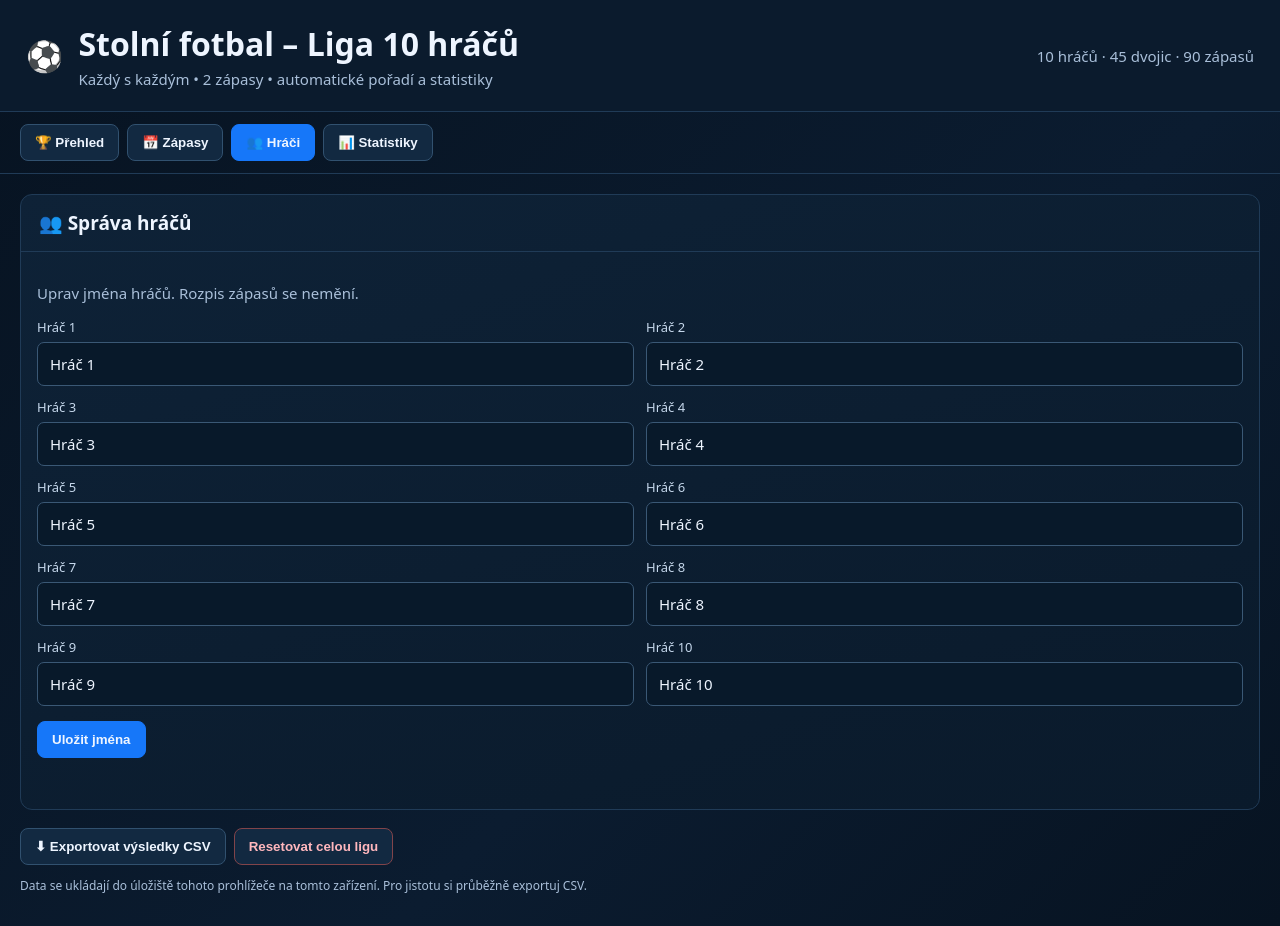
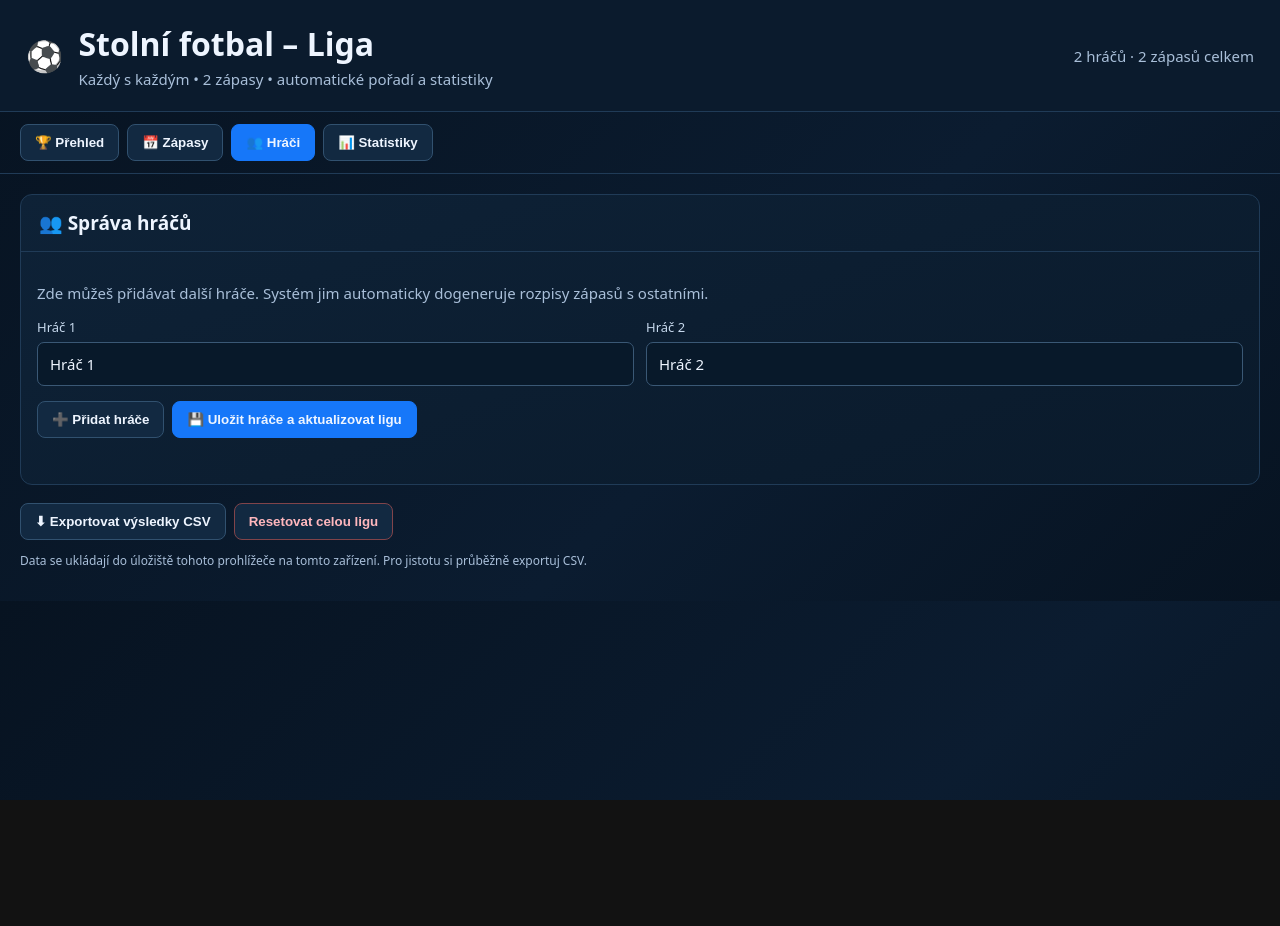
Before and after one commit to JakubKotasek/stolni-fotbal, a plain HTML site: page index.html in a window 1280 px wide. Both pictures are taken after a click on the button "👥 Hráči". After the commit the page ends 800 px from the top, so only its background shows below. Drawn offline with Linux system fonts and the light colour scheme.

Commit message:
Update index.html

```diff
--- a/index.html
+++ b/index.html
@@ -2,7 +2,7 @@
 <html lang="cs">
 <head>
 <meta charset="utf-8"><meta name="viewport" content="width=device-width,initial-scale=1">
-<title>Stolní fotbal – Liga 10 hráčů</title>
+<title>Stolní fotbal – Liga</title>
 <style>
 :root{color-scheme:dark;--bg:#081525;--panel:#0d2034;--line:#203b57;--text:#eef5ff;--muted:#a9bfd9;--blue:#1677f9;--green:#25c45a;--yellow:#f5c928}
 *{box-sizing:border-box}body{margin:0;background:linear-gradient(135deg,#071321,#0b1c30 60%,#071321);font:15px system-ui,-apple-system,Segoe UI,sans-serif;color:var(--text)}
@@ -20,7 +20,7 @@ label{display:block;color:#c6d8ec;font-size:13px;margin-bottom:6px}input,select{
 </style>
 </head>
 <body>
-<header><div class="logo">⚽</div><div><h1>Stolní fotbal – Liga 10 hráčů</h1><p>Každý s každým • 2 zápasy • automatické pořadí a statistiky</p></div><div class="meta">10 hráčů · 45 dvojic · 90 zápasů</div></header>
+<header><div class="logo">⚽</div><div><h1>Stolní fotbal – Liga</h1><p>Každý s každým • 2 zápasy • automatické pořadí a statistiky</p></div><div class="meta" id="headerMeta"></div></header>
 <nav>
 <button class="active" data-tab="overview">🏆 Přehled</button><button data-tab="matches">📅 Zápasy</button><button data-tab="players">👥 Hráči</button><button data-tab="stats">📊 Statistiky</button>
 </nav>
@@ -42,34 +42,33 @@ label{display:block;color:#c6d8ec;font-size:13px;margin-bottom:6px}input,select{
 </div></div></div>
 </section>
 <section id="matches" class="hidden"><div class="panel"><h2>📅 Rozpis zápasů</h2><div class="content"><div class="filters"><select id="matchFilter"><option value="all">Všechny zápasy</option><option value="pending">Neodehrané</option><option value="played">Odehrané</option></select><input id="searchMatch" placeholder="Hledat hráče…"></div><div class="scroll"><table id="matchesTable"></table></div></div></div></section>
-<section id="players" class="hidden"><div class="panel"><h2>👥 Správa hráčů</h2><div class="content"><p class="muted">Uprav jména hráčů. Rozpis zápasů se nemění.</p><div id="playerInputs" class="formgrid"></div><p><button class="btn primary" id="saveNames">Uložit jména</button></p><div id="playersMsg" class="status"></div></div></div></section>
+<section id="players" class="hidden"><div class="panel"><h2>👥 Správa hráčů</h2><div class="content"><p class="muted">Zde můžeš přidávat další hráče. Systém jim automaticky dogeneruje rozpisy zápasů s ostatními.</p><div id="playerInputs" class="formgrid"></div><div class="actions" style="margin-top:15px;"><button class="btn" id="addPlayer">➕ Přidat hráče</button><button class="btn primary" id="saveNames">💾 Uložit hráče a aktualizovat ligu</button></div><div id="playersMsg" class="status" style="margin-top:10px;"></div></div></div></section>
 <section id="stats" class="hidden"><div class="panel"><h2>📊 Podrobné statistiky hráčů</h2><div class="content"><div class="scroll"><table id="statsTable"></table></div></div></div></section>
 <div class="actions"><button class="btn" id="exportCsv">⬇ Exportovat výsledky CSV</button><button class="btn danger" id="resetAll">Resetovat celou ligu</button></div>
 <p class="small">Data se ukládají do úložiště tohoto prohlížeče na tomto zařízení. Pro jistotu si průběžně exportuj CSV.</p>
 </main>
 <script>
-const KEY='foosballLeague10_v1';
-const defaults=Array.from({length:10},(_,i)=>`Hráč ${i+1}`);
+const KEY='foosballLeagueDyn_v1';
 let state;
-function fixtures(){let a=[];for(let i=0;i<10;i++)for(let j=i+1;j<10;j++){a.push({id:a.length,a:i,b:j,round:1,ga:null,gb:null});a.push({id:a.length,a:i,b:j,round:2,ga:null,gb:null})}return a}
-function fresh(){return {names:[...defaults],matches:fixtures()}}
-function load(){try{let s=JSON.parse(localStorage.getItem(KEY));if(s&&s.names?.length===10&&s.matches?.length===90)return s}catch(e){}return fresh()}
+function fresh(){return {names:["Hráč 1","Hráč 2"],matches:[]}}
+function updateFixtures(){let m=state.matches||[];for(let i=0;i<state.names.length;i++){for(let j=i+1;j<state.names.length;j++){let pair=m.filter(x=>(x.a===i&&x.b===j)||(x.a===j&&x.b===i));while(pair.length<2){let newId=m.length>0?Math.max(...m.map(x=>x.id))+1:0;let nm={id:newId,a:i,b:j,round:pair.length+1,ga:null,gb:null};m.push(nm);pair.push(nm)}}}state.matches=m}
+function load(){try{let s=JSON.parse(localStorage.getItem(KEY));if(s&&s.names){state=s;updateFixtures();return s}}catch(e){}let s=fresh();state=s;updateFixtures();return s}
 state=load();
 function persist(){localStorage.setItem(KEY,JSON.stringify(state))}
 function esc(s){return String(s).replace(/[&<>"']/g,c=>({'&':'&amp;','<':'&lt;','>':'&gt;','"':'&quot;',"'":'&#39;'}[c]))}
 function played(m){return Number.isInteger(m.ga)&&Number.isInteger(m.gb)}
 function loserPoints(g){return g<=4?0:g<=7?1:g<=9?2:0}
-function stats(){return state.names.map((name,i)=>({i,name,played:0,w:0,l:0,d:0,for:0,against:0,points:0})).map(p=>{for(const m of state.matches){if(!played(m)||!(m.a===p.i||m.b===p.i))continue;p.played++;let own=m.a===p.i?m.ga:m.gb,opp=m.a===p.i?m.gb:m.ga;p.for+=own;p.against+=opp;if(own>opp){p.w++;p.points+=3;p.points+=0}else if(own<opp){p.l++;p.points+=loserPoints(own)}else{p.d++}}p.diff=p.for-p.against;return p})}
+function stats(){return state.names.map((name,i)=>({i,name,played:0,w:0,l:0,for:0,against:0,points:0})).map(p=>{for(const m of state.matches){if(!played(m)||!(m.a===p.i||m.b===p.i))continue;p.played++;let own=m.a===p.i?m.ga:m.gb,opp=m.a===p.i?m.gb:m.ga;p.for+=own;p.against+=opp;if(own>opp){p.w++;p.points+=3}else if(own<opp){p.l++;p.points+=loserPoints(own)}}p.diff=p.for-p.against;return p})}
 function sorted(){return stats().sort((a,b)=>b.points-a.points||b.diff-a.diff||b.for-a.for||a.name.localeCompare(b.name,'cs'))}
 function matchLabel(m){return `${state.names[m.a]} – ${state.names[m.b]} (zápas ${m.round} z dvojice)`}
 function rank(i){return `<span class="rank ${i===0?'r1':i===1?'r2':i===2?'r3':''}">${i+1}</span>`}
-function renderSummary(){let ms=state.matches.filter(played).length,ss=sorted();document.querySelector('#summary').innerHTML=[['Odehrané zápasy',`${ms}/90`],['Zbývá zápasů',90-ms],['Vede liga',ss[0]?.name||'—'],['Nejvíce gólů',Math.max(0,...ss.map(x=>x.for))]].map(x=>`<div class="stat"><small>${x[0]}</small><b>${esc(x[1])}</b></div>`).join('')}
-function renderStandings(){let s=sorted();document.querySelector('#standings').innerHTML=`<thead><tr><th>#</th><th>Hráč</th><th>Záp.</th><th>Výhry</th><th>Prohry</th><th>Celkem gólů</th><th>Gol rozdíl</th><th>Body</th></tr></thead><tbody>${s.map((p,i)=>`<tr><td>${rank(i)}</td><td>${esc(p.name)}</td><td>${p.played}</td><td>${p.w}</td><td>${p.l}</td><td>${p.for}</td><td>${p.diff>0?'+':''}${p.diff}</td><td><b>${p.points}</b></td></tr>`).join('')}</tbody>`}
-function renderStats(){let s=sorted();document.querySelector('#statsTable').innerHTML=`<thead><tr><th>#</th><th>Hráč</th><th>Zápasy</th><th>Výhry</th><th>Prohry</th><th>Celkem gólů</th><th>Obdrženo gólů</th><th>Rozdíl</th><th>Body</th></tr></thead><tbody>${s.map((p,i)=>`<tr><td>${rank(i)}</td><td>${esc(p.name)}</td><td>${p.played}</td><td>${p.w}</td><td>${p.l}</td><td>${p.for}</td><td>${p.against}</td><td>${p.diff>0?'+':''}${p.diff}</td><td><b>${p.points}</b></td></tr>`).join('')}</tbody>`}
+function renderSummary(){let ms=state.matches.filter(played).length,ss=sorted();document.querySelector('#summary').innerHTML=[['Odehrané zápasy',`${ms}/${state.matches.length}`],['Zbývá zápasů',state.matches.length-ms],['Vede liga',ss[0]?.name||'—'],['Nejvíce gólů',Math.max(0,...ss.map(x=>x.for))]].map(x=>`<div class="stat"><small>${x[0]}</small><b>${esc(x[1])}</b></div>`).join('');document.querySelector('#headerMeta').textContent=`${state.names.length} hráčů · ${state.matches.length} zápasů celkem`;}
+function renderStandings(){let s=sorted();document.querySelector('#standings').innerHTML=`<thead><tr><th>#</th><th>Hráč</th><th>Zápasy</th><th>Výhry</th><th>Prohry</th><th>Skóre</th><th>Body</th></tr></thead><tbody>${s.map((p,i)=>`<tr><td>${rank(i)}</td><td>${esc(p.name)}</td><td>${p.played}</td><td>${p.w}</td><td>${p.l}</td><td>${p.for}:${p.against}</td><td><b>${p.points}</b></td></tr>`).join('')}</tbody>`}
+function renderStats(){let s=sorted();document.querySelector('#statsTable').innerHTML=`<thead><tr><th>#</th><th>Hráč</th><th>Zápasy</th><th>Výhry</th><th>Prohry</th><th>Skóre</th><th>Body</th></tr></thead><tbody>${s.map((p,i)=>`<tr><td>${rank(i)}</td><td>${esc(p.name)}</td><td>${p.played}</td><td>${p.w}</td><td>${p.l}</td><td>${p.for}:${p.against}</td><td><b>${p.points}</b></td></tr>`).join('')}</tbody>`}
 function renderSelect(){let sel=document.querySelector('#matchSelect'),old=sel.value;sel.innerHTML=state.matches.map(m=>`<option value="${m.id}" ${played(m)?'':'data-pending="1"'}>${played(m)?'✓ ':''}${esc(matchLabel(m))}${played(m)?` · ${m.ga}:${m.gb}`:''}</option>`).join('');let first=state.matches.find(m=>!played(m));sel.value=state.matches.some(m=>String(m.id)===old)?old:String(first?.id??0);loadSelected()}
 function loadSelected(){let m=state.matches[+document.querySelector('#matchSelect').value];if(!m)return;document.querySelector('#goalsA').value=played(m)?m.ga:10;document.querySelector('#goalsB').value=played(m)?m.gb:0;document.querySelector('#resultMsg').textContent=`${state.names[m.a]} vs. ${state.names[m.b]}`}
 function renderMatches(){let f=document.querySelector('#matchFilter').value,q=document.querySelector('#searchMatch').value.toLocaleLowerCase('cs');let ms=state.matches.filter(m=>(f==='all'||(f==='played'?played(m):!played(m)))&&matchLabel(m).toLocaleLowerCase('cs').includes(q));document.querySelector('#matchesTable').innerHTML=`<thead><tr><th>#</th><th>Hráč 1</th><th>Skóre</th><th>Hráč 2</th><th>Stav</th><th>Akce</th></tr></thead><tbody>${ms.map(m=>`<tr><td>${m.id+1}</td><td>${esc(state.names[m.a])}</td><td>${played(m)?`${m.ga} : ${m.gb}`:'— : —'}</td><td>${esc(state.names[m.b])}</td><td>${played(m)?'Odehráno':'Čeká'}</td><td><button class="btn" data-edit="${m.id}">${played(m)?'Upravit':'Zadat'}</button></td></tr>`).join('')}</tbody>`}
-function renderPlayers(){document.querySelector('#playerInputs').innerHTML=state.names.map((n,i)=>`<div><label for="player${i}">Hráč ${i+1}</label><input id="player${i}" maxlength="40" value="${esc(n)}"></div>`).join('')}
+function renderPlayers(){document.querySelector('#playerInputs').innerHTML=state.names.map((n,i)=>`<div><label>Hráč ${i+1}</label><input maxlength="40" value="${esc(n)}"></div>`).join('')}
 function render(){renderSummary();renderStandings();renderStats();renderSelect();renderMatches();renderPlayers()}
 document.querySelectorAll('nav button').forEach(b=>b.addEventListener('click',()=>{document.querySelectorAll('nav button').forEach(x=>x.classList.toggle('active',x===b));['overview','matches','players','stats'].forEach(id=>document.getElementById(id).classList.toggle('hidden',id!==b.dataset.tab))}));
 document.querySelector('#matchSelect').addEventListener('change',loadSelected);
@@ -77,8 +76,9 @@ document.querySelector('#saveResult').addEventListener('click',()=>{let m=state.
 document.querySelector('#clearResult').addEventListener('click',()=>{let m=state.matches[+document.querySelector('#matchSelect').value];if(m){m.ga=null;m.gb=null;persist();render();document.querySelector('#matchSelect').value=String(m.id);loadSelected();document.querySelector('#resultMsg').textContent='Výsledek byl vymazán.'}});
 document.querySelector('#matchFilter').addEventListener('change',renderMatches);document.querySelector('#searchMatch').addEventListener('input',renderMatches);
 document.querySelector('#matchesTable').addEventListener('click',e=>{let b=e.target.closest('[data-edit]');if(!b)return;document.querySelector('[data-tab="overview"]').click();document.querySelector('#matchSelect').value=b.dataset.edit;loadSelected();window.scrollTo({top:0,behavior:'smooth'})});
-document.querySelector('#saveNames').addEventListener('click',()=>{let names=state.names.map((n,i)=>document.querySelector('#player'+i).value.trim()||`Hráč ${i+1}`);if(new Set(names.map(n=>n.toLocaleLowerCase('cs'))).size!==10){document.querySelector('#playersMsg').textContent='Každý hráč musí mít jedinečné jméno.';return}state.names=names;persist();render();document.querySelector('#playersMsg').textContent='Jména byla uložena.'});
-document.querySelector('#resetAll').addEventListener('click',()=>{if(confirm('Opravdu chceš vymazat všech 90 výsledků a obnovit jména hráčů?')){state=fresh();persist();render()}});
+document.querySelector('#addPlayer').addEventListener('click',()=>{let inputs=document.querySelectorAll('#playerInputs input');let currentNames=Array.from(inputs).map(inp=>inp.value);currentNames.push(`Hráč ${currentNames.length+1}`);document.querySelector('#playerInputs').innerHTML=currentNames.map((n,i)=>`<div><label>Hráč ${i+1}</label><input maxlength="40" value="${esc(n)}"></div>`).join('')});
+document.querySelector('#saveNames').addEventListener('click',()=>{let inputs=document.querySelectorAll('#playerInputs input');let names=Array.from(inputs).map((inp,i)=>inp.value.trim()||`Hráč ${i+1}`);if(new Set(names.map(n=>n.toLocaleLowerCase('cs'))).size!==names.length){document.querySelector('#playersMsg').textContent='Každý hráč musí mít jedinečné jméno.';return}state.names=names;updateFixtures();persist();render();document.querySelector('#playersMsg').textContent='Jména uložena a rozpis zápasů byl aktualizován.'});
+document.querySelector('#resetAll').addEventListener('click',()=>{if(confirm('Opravdu chceš vymazat všechny výsledky a začít s novou prázdnou ligou?')){state=fresh();updateFixtures();persist();render()}});
 document.querySelector('#exportCsv').addEventListener('click',()=>{let rows=[['Zápas','Hráč 1','Góly hráče 1','Góly hráče 2','Hráč 2','Stav'],...state.matches.map(m=>[m.id+1,state.names[m.a],played(m)?m.ga:'',played(m)?m.gb:'',state.names[m.b],played(m)?'Odehráno':'Neodehráno'])];let csv='\ufeff'+rows.map(r=>r.map(v=>`"${String(v).replace(/"/g,'""')}"`).join(';')).join('\r\n');let a=document.createElement('a');a.href=URL.createObjectURL(new Blob([csv],{type:'text/csv;charset=utf-8;'}));a.download='stolni-fotbal-vysledky.csv';a.click();URL.revokeObjectURL(a.href)});
 render();
 </script>
```
